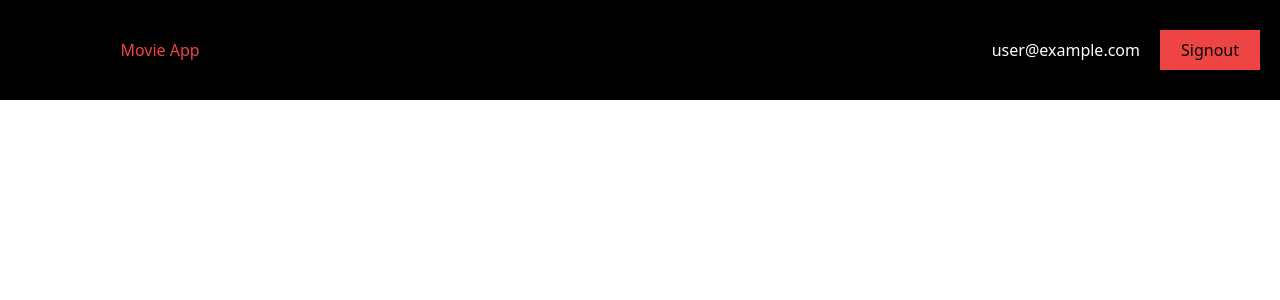
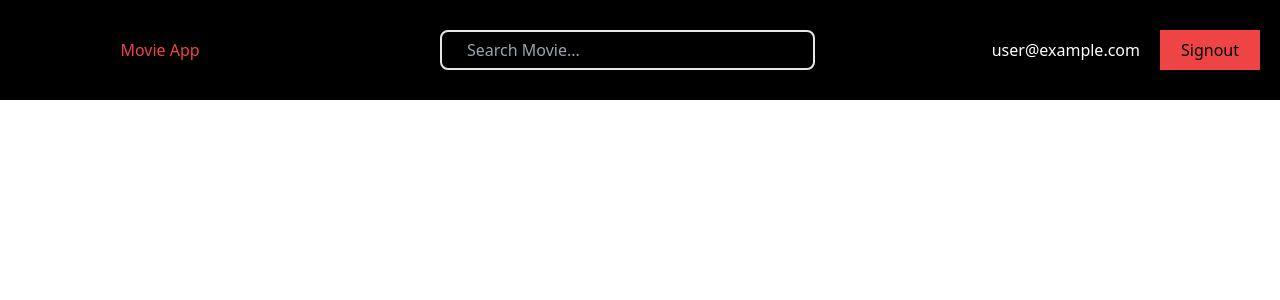
Before and after one commit to mohammedansarusman/movies-app, a React (Create React App) app: page /browse in a window 1280 px wide. Shown: the top 300 px of the page. Built offline with nearby package versions, Linux system fonts and the light colour scheme; no server answers; sample sign-in values are in the browser's storage.

Commit message:
search bar under process

```diff
--- a/package.json
+++ b/package.json
@@ -10,6 +10,7 @@
     "firebase": "^10.12.2",
     "react": "^18.3.1",
     "react-dom": "^18.3.1",
+    "react-icons": "^5.2.1",
     "react-redux": "^9.1.2",
     "react-router-dom": "^6.23.1",
     "react-scripts": "5.0.1",
--- a/src/App.js
+++ b/src/App.js
@@ -3,6 +3,7 @@ import MovieDetails from './MovieDetails';
 import './App.css';
 import { createBrowserRouter, RouterProvider } from 'react-router-dom';
 import Browse from "./Browse";
+import SearchMovie from './SearchMovie';
 
 
 
@@ -23,6 +24,10 @@ function App() {
       path:"/browse/movie/:id",
       element:<MovieDetails />
     },
+    {
+      path:"/search",
+      element:<SearchMovie />
+    },
   ])
   return (
     <div className="App">
--- a/src/Browse.js
+++ b/src/Browse.js
@@ -5,34 +5,68 @@ import { useNavigate } from 'react-router-dom';
 import AuthUpdate from "./AuthUpdate";
 import usePlayingMovies from "./utils/Hooks/usePlayingMovies";
 import useTopRatedMovies from "./utils/Hooks/useTopRatedMovies";
+import useSearchMovies from "./utils/Hooks/useSearchMovies";
 
 import MainContainer from "./MainContainer";
 import SecondaryContainer from "./SecondaryContainer";
 import usePopularMovies from "./utils/Hooks/usePopularMovies ";
 import useUpcomingMovies from "./utils/Hooks/useUpcomingMovies";
+import { addSearchMovies } from "./utils/redux/movieSlice";
+import SearchMovie from "./SearchMovie";
+import { useState } from "react";
+
+
+
 
 const Browse = () => {
     const navigate = useNavigate();
     const dispatch = useDispatch();
 
     const netflixUser = useSelector((globalStore) => globalStore.user.userName)
+    const movieName = useSelector((globalStore) => globalStore.movie.searchMovies);
+    // const [showSearchMovies, setShowSearchMovies] = useState(false);
+
 
     usePlayingMovies();
     useTopRatedMovies();
     usePopularMovies();
     useUpcomingMovies();
+    useSearchMovies(movieName);
 
 
+    // const getSearchMovies = () => {
+    //     console.log("hello");
+    // }
     const handleSignout = () => {
         signOut(auth);
 
     }
+    const handleKeyDown = (e) => {
+        if (e.key === "Enter") {
+            dispatch(addSearchMovies(e.target.value));
+            navigate('/search');
+            // setShowSearchMovies(true);
+        }
+    }
+
     return (
         <div>
-            <div className="w-full  bg-blue-400 flex justify-center z-10 relative">
+            <div className="w-full flex justify-center items-center z-10 relative">
                 <AuthUpdate />
                 <div className="w-[25%] h-[100px] bg-black flex flex-row justify-center items-center">
                     <h1 className="text-red-500">Movie App</h1>
+                </div>
+                <div className="w-[400px] h-[40px] bg-black flex absolute rounded-lg items-center">
+                    <input
+                        placeholder="Search Movie..."
+                        className="w-full  h-full pl-[25px] rounded-lg bg-black text-white border-2 mr-[25px]"
+                        onKeyDown={handleKeyDown}
+                    />
+                    {/* {showSearchMovies && <SearchMovie />} */}
+                    {/* <button className="w-[200px] h-[50px] text-white bg-gray-500 text-center rounded-lg">Search</button> */}
+
+
+
                 </div>
                 <div className="w-[75%] h-[100px] bg-black flex justify-end items-center pr-[20px]">
                     <h1 className="text-white mr-5">{netflixUser}</h1>
--- /dev/null
+++ b/src/SearchMovie.js
@@ -0,0 +1,9 @@
+import React from 'react'
+
+const SearchMovie = () => {
+  return (
+    <div className='w-[100%] h-[100vh] bg-red-500'>SearchMovie</div>
+  )
+}
+
+export default SearchMovie
--- a/src/VideoBackGround.js
+++ b/src/VideoBackGround.js
@@ -12,7 +12,7 @@ const VideoBackGround = ({ movieId }) => {
     <div>
       {trailerId && <iframe
         className = "w-screen aspect-video"
-        src={"https://www.youtube.com/embed/"+trailerId+"?autoplay=1&mute=0&controls=0&rel=0&showinfo=0&loop=1&playlist="+trailerId}
+        src={"https://www.youtube.com/embed/"+trailerId+"?autoplay=1&mute=1&controls=0&rel=0&showinfo=0&loop=1&playlist="+trailerId}
         title="YouTube video player"
         allow="accelerometer; autoplay; clipboard-write; encrypted-media; gyroscope; picture-in-picture; web-share"
         referrerPolicy="strict-origin-when-cross-origin"
--- /dev/null
+++ b/src/utils/Hooks/useSearchMovies.js
@@ -0,0 +1,20 @@
+import { API_OPTIONS } from "../constants";
+import { useEffect } from "react";
+// import { useSelector } from "react-redux";
+
+
+const useSearchMovies = (movieName) => {
+    // const movieName = useSelector((globalStore) => globalStore.movie.searchMovies);
+    const searchResult  = async() => {
+        const response = await fetch('https://api.themoviedb.org/3/search/movie?query='+movieName+'&include_adult=false&language=en-US&page=1', API_OPTIONS);
+        const json = await response.json();
+        console.log("json",json);
+    }
+    useEffect(
+        ()=>{
+            searchResult()
+        }
+    )
+
+}
+export default useSearchMovies;
--- a/src/utils/redux/movieSlice.js
+++ b/src/utils/redux/movieSlice.js
@@ -8,7 +8,8 @@ const moviesSlice = createSlice({
         topRatedMovies: null,
         popularMovies: null,
         upcomingMovies: null,
-        hoverMovie: 1022789,
+        hoverMovie: 1022789, // 1022789
+        searchMovies: null,
     },
     reducers: {
         addNowPlayingMovies: (state, action) => {
@@ -29,7 +30,18 @@ const moviesSlice = createSlice({
         addHoverMovie: (state, action) => {
             state.hoverMovie = action.payload;
         },
+        addSearchMovies: (state, action) => {
+            state.searchMovies = action.payload;
+        }
     }
 })
 export default moviesSlice.reducer;
-export const { addNowPlayingMovies, addTrailerId, addTopRatedMovies, addPopularMovies, addUpcomingMovies, addHoverMovie } = moviesSlice.actions;
+export const {
+    addNowPlayingMovies,
+    addTrailerId,
+    addTopRatedMovies,
+    addPopularMovies,
+    addUpcomingMovies,
+    addHoverMovie,
+    addSearchMovies,
+ } = moviesSlice.actions;
```
Also changed, not shown: 1 other file (tests, documents, lock files or other folders).
